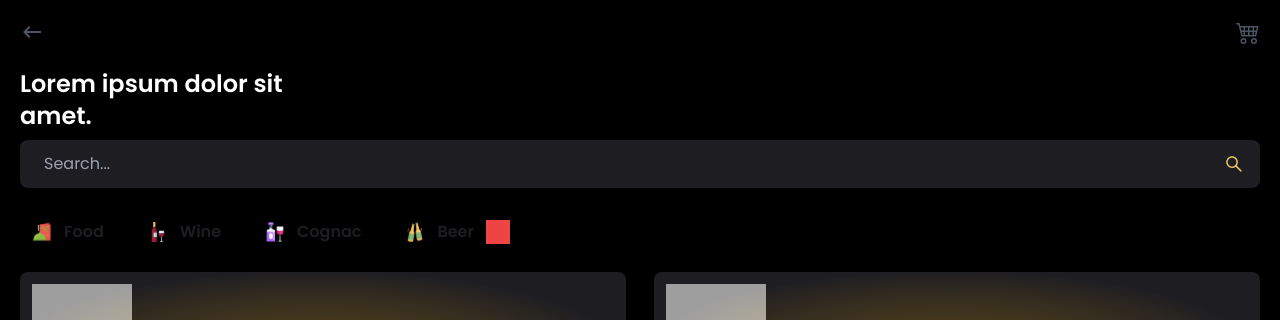
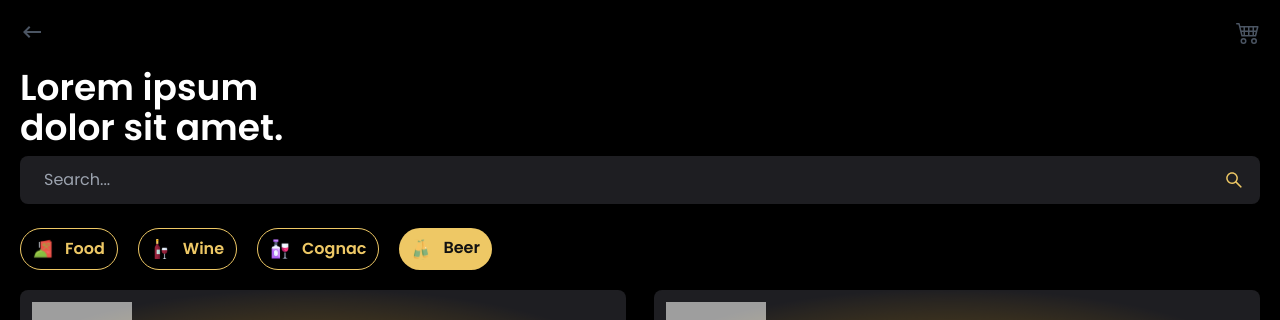
Before and after one commit to jemmycodes/GT-lounge, a React (Vite) app: page /menu/beer in a window 1280 px wide. Shown: the top 320 px of the page. Built offline with nearby package versions, Linux system fonts and the light colour scheme; grey boxes are pictures that could not be loaded.

Commit message:
home page second design commit

```diff
--- a/src/index.css
+++ b/src/index.css
@@ -10,6 +10,8 @@ html,
   height: 100%;
   width: 100%;
   max-width: 100%;
+  /* overflow-x: hidden; */
+  /* overflow-y: hidden; */
 }
 
 .splash-bg-blur {
@@ -52,10 +54,10 @@ html,
   }
 
   .menu-link {
-    @apply flex min-w-fit gap-3 text-lang-card-color px-3 py-2 rounded-full font-semibold;
+    @apply flex min-w-fit gap-3 border-gold border text-gold px-3 py-2 rounded-full font-semibold;
   }
 
   .active-link {
-    @apply after:content-[""] after:p-3 after:bg-red-500;
+    @apply bg-gold border-none text-bgBlack;
   }
 }
--- a/src/pages/Home.jsx
+++ b/src/pages/Home.jsx
@@ -14,7 +14,7 @@ const Home = () => {
         </Link>
       </header>
       <section className="my-6 space-y-2">
-        <p className="text-white text-2xl max-w-[280px] font-semibold">
+        <p className="text-white text-4xl max-w-[280px] font-semibold">
           Lorem ipsum dolor sit amet.
         </p>
         <SearchBar />
--- a/src/pages/Menu.jsx
+++ b/src/pages/Menu.jsx
@@ -10,6 +10,7 @@ const Menu = () => {
       <MenuCard />
       <MenuCard />
       <MenuCard />
+      <MenuCard />
     </ul>
   );
 };
```
